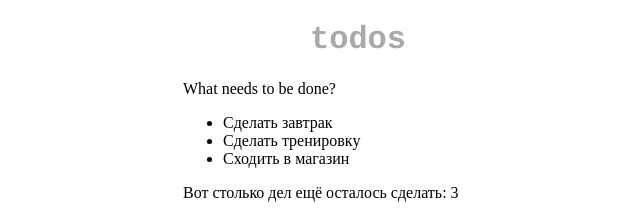
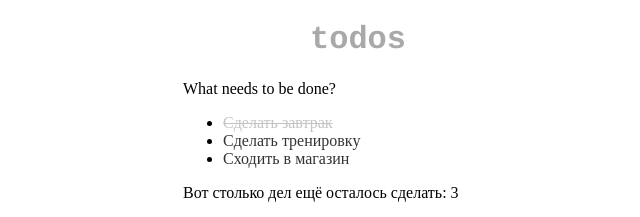
Before and after one commit to WebHeroSchool/Borozdin_todo, a React (Create React App) app: page /todo in a window 1280 px wide. Shown: the top 217 px of the page, without its empty margins (282-922 px from the left). Built offline with nearby package versions, Linux system fonts and the light colour scheme.

Commit message:
Добавлено изменение внешнего вида списка в зависимости сделано оно или нет

```diff
--- a/src/components/App/App.js
+++ b/src/components/App/App.js
@@ -2,18 +2,27 @@ import React from 'react';
 import ItemList from '../ItemList/ItemList';
 import InputItem from '../InputItem/InputItem';
 import Footer from '../Footer/Footer';
-import './App.css';
+import styles from './App.module.css';
 
 const App = () => {
   const items = [
-    { value: 'Сделать завтрак'},
-    { value: 'Сделать тренировку'},
-    { value: 'Сходить в магазин'}
+    {
+      value: 'Сделать завтрак',
+      isDone: true
+    },
+    {
+      value: 'Сделать тренировку',
+      isDone: false
+    },
+    {
+      value: 'Сходить в магазин',
+      isDone: false
+    }
   ];
 
   return (
-    <div className = "todo">
-      <h1 className = "todo__title">todos</h1>
+    <div className = {styles.wrap}>
+      <h1 className = {styles.title}>todos</h1>
       <InputItem />
       <ItemList items={items} />
       <Footer count={3} />
--- a/src/components/App/App.css
+++ b/src/components/App/App.module.css
@@ -1,9 +1,9 @@
-.todo {
+.wrap {
   margin: auto;
   width:350px;
 }
 
-.todo__title {
+.title {
   font-family: Courier;
   color: DarkGrey;
   text-align: center;
--- a/src/components/Item/Item.js
+++ b/src/components/Item/Item.js
@@ -1,5 +1,14 @@
 import React from 'react';
+import classnames from 'classnames';
+import styles from './Item.module.css';
 
-const Item =({ value }) => (<span>{ value }</span>);
+const Item =({ value, isDone }) => (<span className={
+  classnames({
+    [styles.item]: true,
+    [styles.done]: isDone
+  })
+}>
+  { value }
+</span>);
 
 export default Item;
--- /dev/null
+++ b/src/components/Item/Item.module.css
@@ -0,0 +1,8 @@
+.item {
+  color: #333;
+}
+
+.done {
+  text-decoration: line-through;
+  color: #c4c4c4;
+}
--- a/src/components/ItemList/ItemList.js
+++ b/src/components/ItemList/ItemList.js
@@ -2,7 +2,7 @@ import React from 'react';
 import Item from '../Item/Item';
 
 const ItemList = ({ items }) => (<ul>
-  {items.map(item => <li key={item.value}><Item value={ item.value} /></li>)}
+  {items.map(item => <li key={item.value}><Item value={ item.value} isDone={ item.isDone } /></li>)}
 </ul>);
 
 export default ItemList;
```
